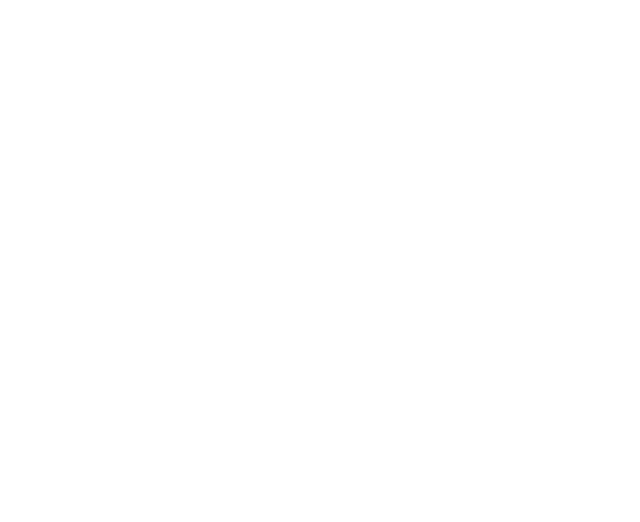
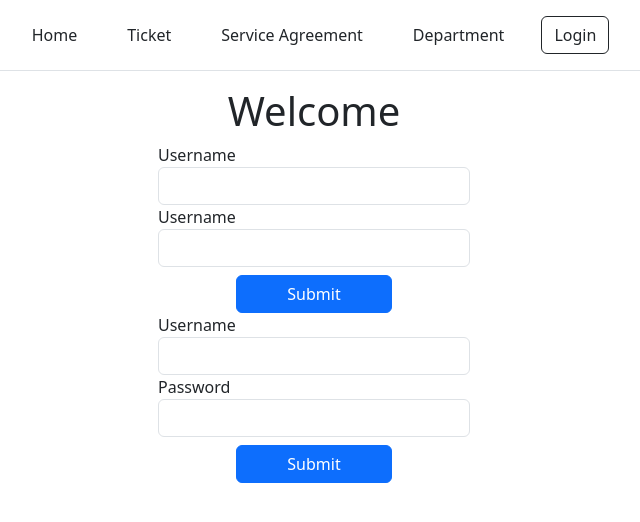
Before and after one commit to thom227v/TicketSystem, a React (Vite) app in the folder ticketsystem.client/: page /Login in a window 1280 px wide. Before the commit this address had no page. Shown: the top 522 px of the page, without its empty margins (326-966 px from the left). Built offline with nearby package versions, Linux system fonts and the light colour scheme.

Commit message:
login page and home page seperated

```diff
--- a/ticketsystem.client/src/App.tsx
+++ b/ticketsystem.client/src/App.tsx
@@ -3,6 +3,7 @@
   Route
 } from "react-router";
 import Home from './pages/Home';
+import Login from './pages/Login';
 import Ticket from './pages/Ticket';
 import Layout from './components/Layout';
 import ServiceAgreement from "./pages/ServiceAgreement";
@@ -20,6 +21,7 @@
           <Route path="/Ticket" element={<Ticket />} />
           <Route path="/ServiceAgreement" element={<ServiceAgreement />} />
           <Route path="/Department" element={<Department />} />
+          <Route path="/Login" element={<Login />} />
         </Route>
       </Routes>
     </>
--- a/ticketsystem.client/src/components/Navbar.tsx
+++ b/ticketsystem.client/src/components/Navbar.tsx
@@ -7,6 +7,7 @@
       <NavLink className="nav-item btn" to="/Ticket">Ticket</NavLink>
       <NavLink className="nav-item btn" to="/ServiceAgreement">Service Agreement</NavLink>
       <NavLink className="nav-item btn" to="/Department">Department</NavLink>
+      <NavLink className="nav-item btn" to="/Login">Login</NavLink>
     </nav>
   );
 }
--- a/ticketsystem.client/src/pages/Home.tsx
+++ b/ticketsystem.client/src/pages/Home.tsx
@@ -1,17 +1,7 @@
-import SignInForm from "../components/Auth/SignInForm";
-import SignUpForm from "../components/Auth/SignUpForm";
-
 export default function HomePage() {
-
- const handleSignUpSuccess = () => {
-    console.log("SIGN UP WAS SUCCESS")
-  }
-
   return (
     <main>
       <h1 className="text-center">Welcome</h1>
-      <SignUpForm onSuccess={handleSignUpSuccess} />
-      <SignInForm onSuccess={handleSignUpSuccess} />
     </main>
   );
 }
--- /dev/null
+++ b/ticketsystem.client/src/pages/Login.tsx
@@ -0,0 +1,17 @@
+import SignInForm from "../components/Auth/SignInForm";
+import SignUpForm from "../components/Auth/SignUpForm";
+
+export default function HomePage() {
+
+ const handleSignUpSuccess = () => {
+    console.log("SIGN UP WAS SUCCESS")
+  }
+
+  return (
+    <main>
+      <h1 className="text-center">Welcome</h1>
+      <SignUpForm onSuccess={handleSignUpSuccess} />
+      <SignInForm onSuccess={handleSignUpSuccess} />
+    </main>
+  );
+}
```
